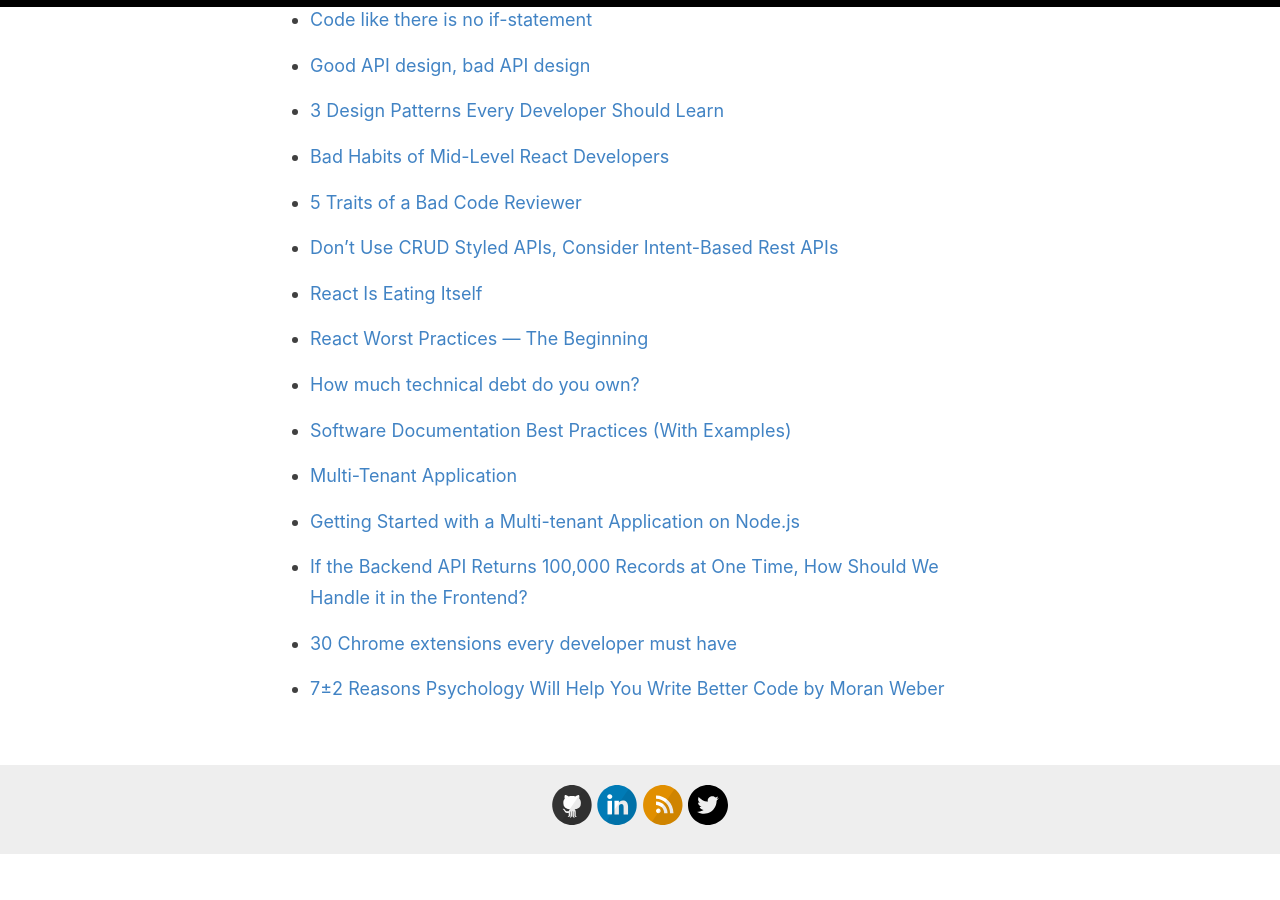
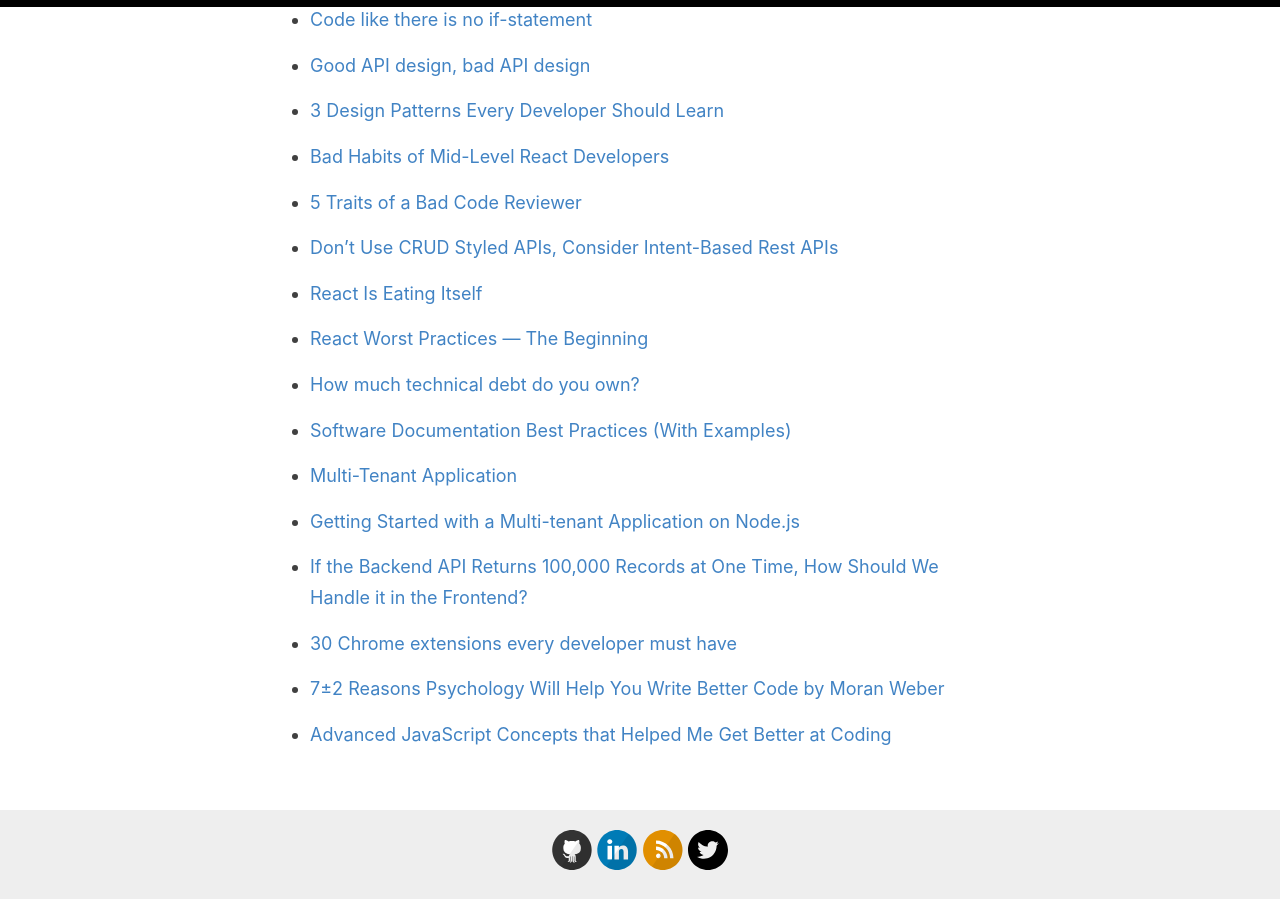
Before and after one commit to baijanathTharu/baijanathTharu.github.io, a Jekyll site: the page built from _pages/readings.md, in a window 1280 px wide and 900 px high, scrolled down 1137 px. Built offline with Jekyll 4.4.1, drawn with Linux system fonts in a browser that asks for light colours; before the commit the page ends 1991 px from its top, so only the background shows below that.

Commit message:
Update readings.md

```diff
--- a/_pages/readings.md
+++ b/_pages/readings.md
@@ -71,3 +71,5 @@ This is the list of all the important posts that I think are worth reading.
 - [30 Chrome extensions every developer must have](https://studentsxstudents.com/30-chrome-extensions-every-developer-must-have-276f95b5c8e)
 
 - [7±2 Reasons Psychology Will Help You Write Better Code by Moran Weber](https://www.youtube.com/watch?v=jAUcbFM0nXE)
+
+- [Advanced JavaScript Concepts that Helped Me Get Better at Coding](https://blog.bitsrc.io/advanced-javascript-aspect-that-helped-me-get-better-at-coding-8d5c794e4392)
```
